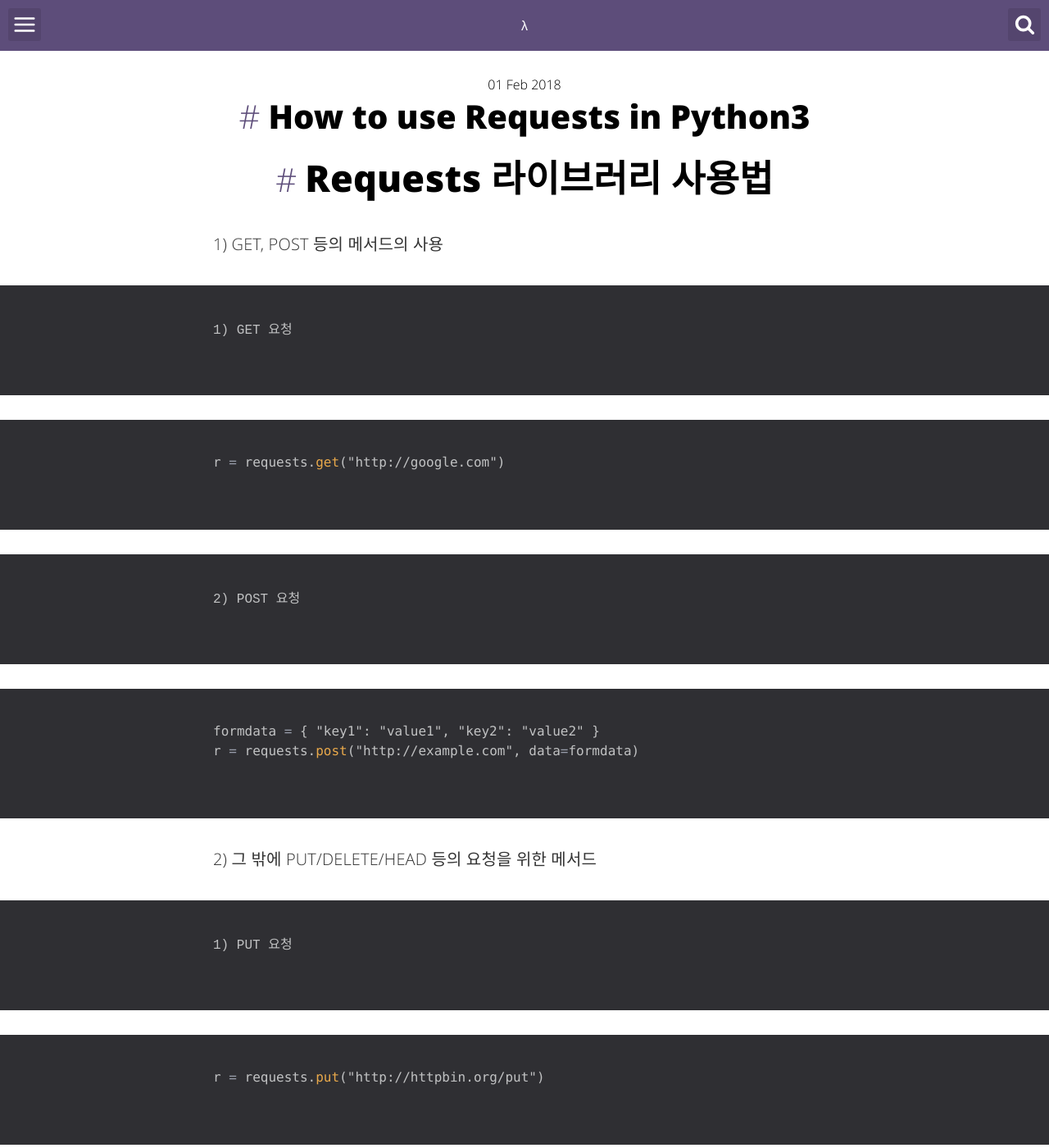
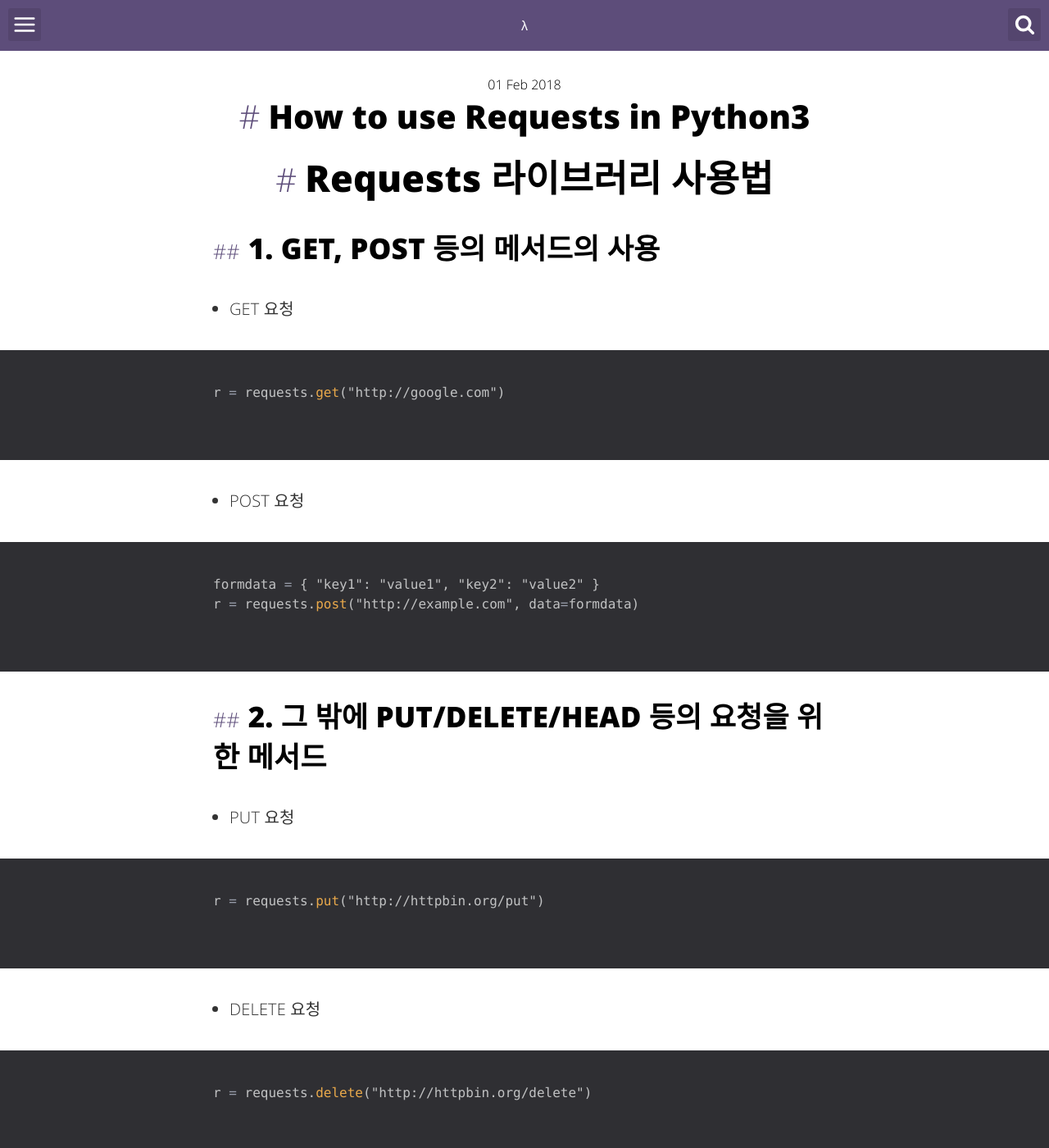
Before and after one commit to rainofpainki/rainofpainki.github.io, a Jekyll site: the page built from _posts/2018-02-01-requests.md, in a window 1280 px wide and 1400 px high. Shown: the whole window at 82% size. Built offline with Jekyll 4.4.1, drawn with Linux system fonts in a browser that asks for light colours; comment, search, counter and statistics services are not loaded; some of the changed text lies outside the part shown.

Commit message:
Fix to "How to use Requests"

````diff
--- a/_posts/2018-02-01-requests.md
+++ b/_posts/2018-02-01-requests.md
@@ -5,40 +5,40 @@ date:   2018-02-01 10:58:00 +0900
 categories: Python Python3 Requests
 ---
 # Requests 라이브러리 사용법
-1) GET, POST 등의 메서드의 사용
+## 1. GET, POST 등의 메서드의 사용
 
-    1) GET 요청
+- GET 요청
 
 
 ```python
 r = requests.get("http://google.com")
 ```
 
-    2) POST 요청
+- POST 요청
 
 ```python
 formdata = { "key1": "value1", "key2": "value2" }
 r = requests.post("http://example.com", data=formdata)
 ```
 
-2) 그 밖에 PUT/DELETE/HEAD 등의 요청을 위한 메서드
+## 2. 그 밖에 PUT/DELETE/HEAD 등의 요청을 위한 메서드
 
-    1) PUT 요청
+- PUT 요청
 
 ```python
 r = requests.put("http://httpbin.org/put")
 ```
 
-    2) DELETE 요청
+- DELETE 요청
 
 ```python
 r = requests.delete("http://httpbin.org/delete")
 ```
 
-    3) HEAD 사용
+- HEAD 요청
 
 ```python
 r = requests.head("http://httpbin.org/get")
 ```
 
-GET, POST 등의 리턴값에 있는 text와 content 속성을 참조하여 내부의 데이터를 확인할 수 있다.
+> GET, POST 등의 리턴값에 있는 text와 content 속성을 참조하여 내부의 데이터를 확인할 수 있다.
````
